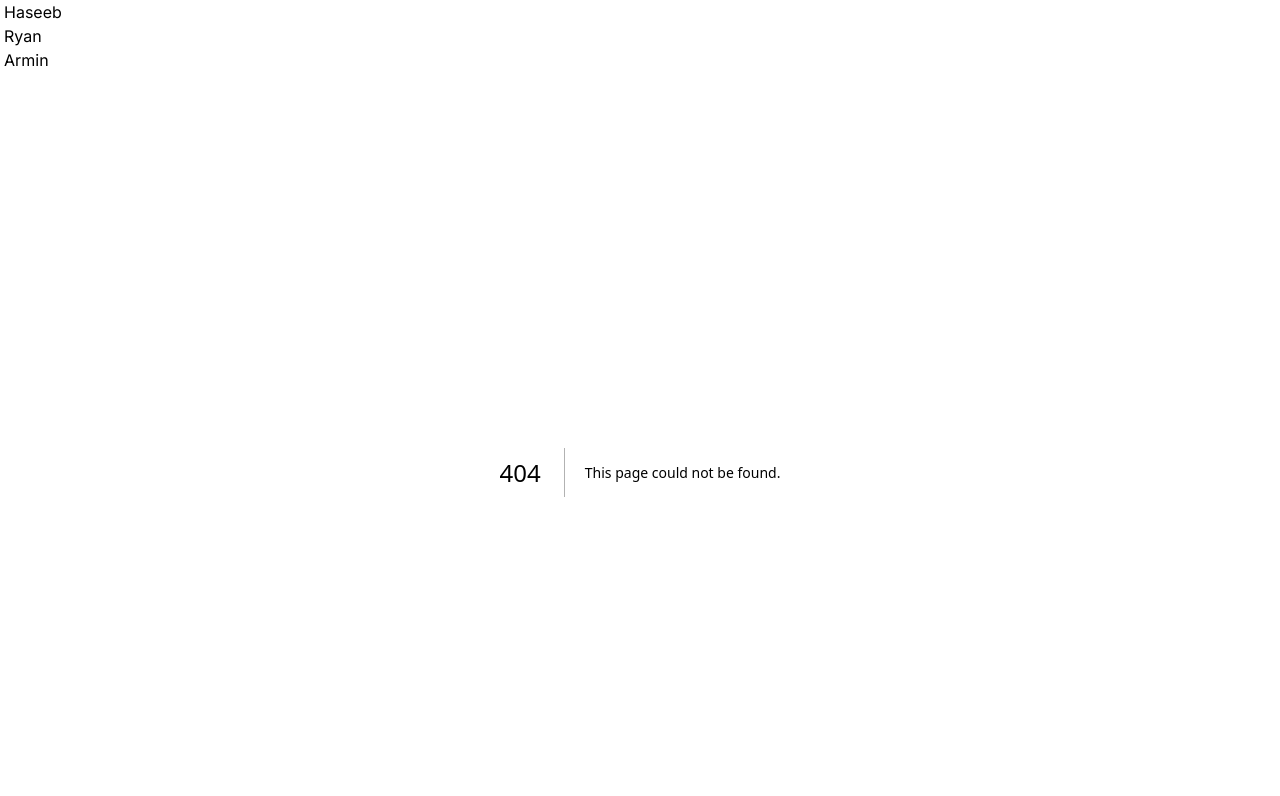
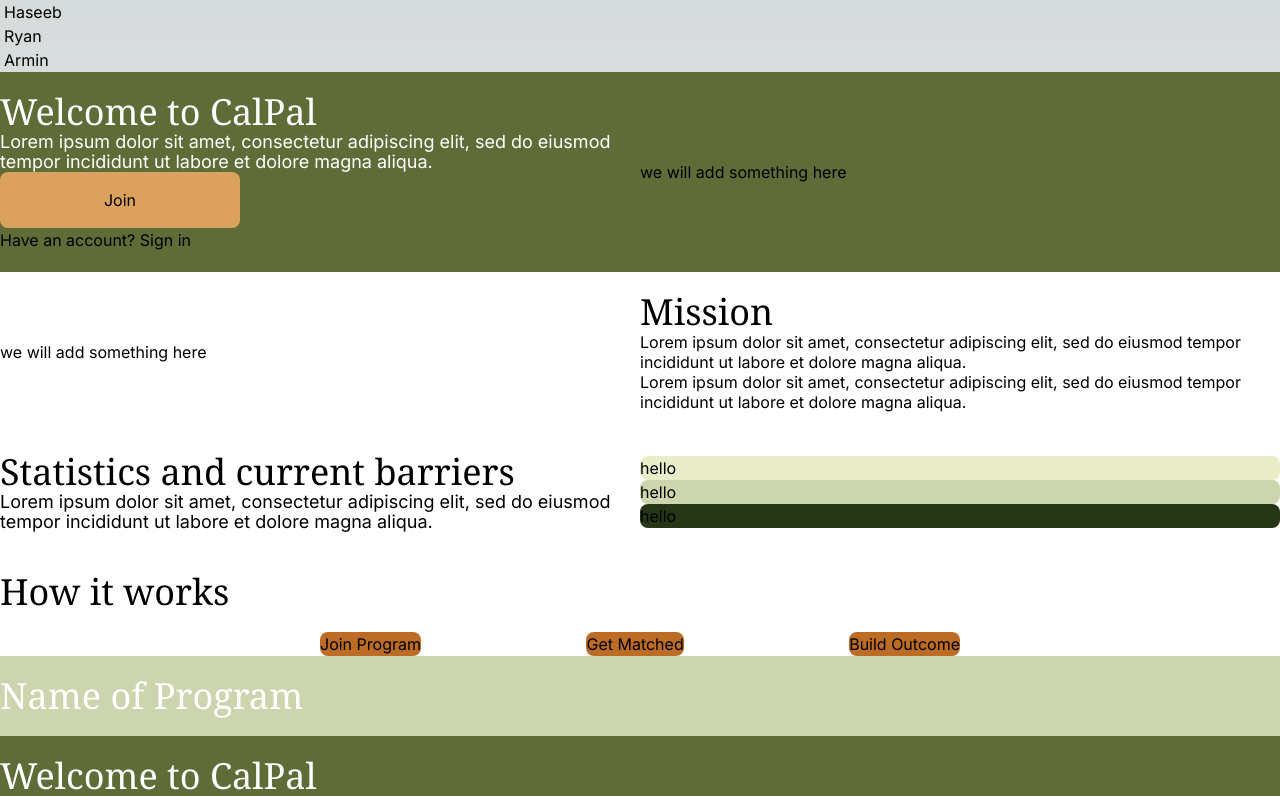
Before and after one commit to haywirebanana/The-We8, a Next.js app in the folder calpal/: page /landing in a window 1280 px wide. Before the commit this address had no page. Shown: the top 796 px of the page. Built offline with nearby package versions, Linux system fonts and the light colour scheme.

Commit message:
general layour of landing - LOOKS HORRENDOUS

```diff
--- /dev/null
+++ b/calpal/src/app/components/banner.tsx
@@ -0,0 +1,14 @@
+'use client'
+import Image from "next/image";
+
+export default function Banner() {
+    return (
+        <div className="flex h-420 flex-row items-center justify-between bg-green">
+                <div className="flex flex-col h-full w-1/2 justify-between py-5">
+                        <header className="text-white font-serif text-4xl font-normal">
+                            Name of Program
+                        </header>
+                </div>
+        </div>
+    );
+}
--- /dev/null
+++ b/calpal/src/app/components/how.tsx
@@ -0,0 +1,25 @@
+'use client'
+import Image from "next/image";
+
+export default function How() {
+    return (
+        <div className="flex h-3753 flex-col items-center justify-between bg-white">
+                <div className="w-full justify-between py-5">
+                        <header className="text-black font-serif text-4xl font-normal">
+                            How it works
+                        </header>
+                </div>
+                <div className="flex flex-row justify-between w-1/2">
+                    <div className="w-287 h-287 rounded-lg bg-clay">
+                        Join Program
+                    </div>
+                    <div className="w-287 h-287 rounded-lg bg-clay">
+                        Get Matched
+                    </div>
+                    <div className="w-287 h-287 rounded-lg bg-clay">
+                        Build Outcome
+                    </div>
+                </div>
+        </div>
+    );
+}
--- /dev/null
+++ b/calpal/src/app/components/mission.tsx
@@ -0,0 +1,29 @@
+'use client'
+import Image from "next/image";
+
+export default function Mission() {
+    return (
+        <div className="flex h-716 flex-row items-center justify-between bg-white">
+                <div className="w-1/2">
+                    we will add something here
+                </div>
+                <div className="flex flex-col h-full w-1/2 justify-between py-5">
+                        <header className="text-black font-serif text-4xl font-normal">
+                            Mission
+                        </header>
+                        <h2 className="text-black font-montserrat font-normal leading-5">
+                            Lorem ipsum dolor sit amet,
+                            consectetur adipiscing elit, sed do
+                            eiusmod tempor incididunt ut labore et
+                            dolore magna aliqua.
+                        </h2>
+                        <h2 className="text-black font-montserrat font-normal leading-5">
+                            Lorem ipsum dolor sit amet,
+                            consectetur adipiscing elit, sed do
+                            eiusmod tempor incididunt ut labore et
+                            dolore magna aliqua.
+                        </h2>
+                </div>
+        </div>
+    );
+}
--- /dev/null
+++ b/calpal/src/app/components/stats.tsx
@@ -0,0 +1,31 @@
+'use client'
+import Image from "next/image";
+
+export default function Stats() {
+    return (
+        <div className="flex h-3753 flex-row items-center justify-between bg-white">
+                <div className="flex flex-col h-full w-1/2 justify-between py-5">
+                        <header className="text-black font-serif text-4xl font-normal">
+                            Statistics and current barriers
+                        </header>
+                        <h2 className="text-black font-montserrat text-lg font-normal leading-5">
+                            Lorem ipsum dolor sit amet,
+                            consectetur adipiscing elit, sed do
+                            eiusmod tempor incididunt ut labore et
+                            dolore magna aliqua.
+                        </h2>
+                </div>
+                <div className="flex flex-col w-1/2">
+                    <div className="w-537 h-278.239 rounded-lg bg-light-green">
+                        hello
+                    </div>
+                    <div className="w-537 h-278.239 rounded-lg bg-green">
+                        hello
+                    </div>
+                    <div className="w-537 h-278.239 rounded-lg bg-dark-green">
+                        hello
+                    </div>
+                </div>
+        </div>
+    );
+}
--- /dev/null
+++ b/calpal/src/app/components/welcome.tsx
@@ -0,0 +1,29 @@
+'use client'
+import Image from "next/image";
+
+export default function Welcome() {
+    return (
+        <div className="flex h-3753 flex-row items-center justify-between bg-forest-green">
+                <div className="flex flex-col h-full w-1/2 justify-between py-5">
+                        <header className="text-white font-serif text-4xl font-normal">
+                            Welcome to CalPal
+                        </header>
+                        <h2 className="text-white font-montserrat text-lg font-normal leading-5">
+                            Lorem ipsum dolor sit amet,
+                            consectetur adipiscing elit, sed do
+                            eiusmod tempor incididunt ut labore et
+                            dolore magna aliqua.
+                        </h2>
+                        <button className="h-150 w-60 rounded-lg bg-sand p-4">
+                            Join
+                        </button>
+                        <h3>
+                            Have an account? <a href="/signin" className="hover:underline">Sign in</a>
+                        </h3>
+                </div>
+                <div className="w-1/2">
+                    we will add something here
+                </div>
+        </div>
+    );
+}
--- /dev/null
+++ b/calpal/src/app/landing/page.tsx
@@ -0,0 +1,18 @@
+import Image from "next/image";
+import Welcome from "../components/welcome";
+import Mission from "../components/mission";
+import Stats from "../components/stats"
+import How from "../components/how";
+import Banner from "../components/banner";
+
+export default function Login() {
+    return (
+        <div className="h-3753">
+            <Welcome />
+            <Mission />
+            <Stats />
+            <How />
+            <Banner />
+        </div>
+    );
+}
--- a/calpal/src/app/layout.tsx
+++ b/calpal/src/app/layout.tsx
@@ -3,6 +3,7 @@ import { Inter } from 'next/font/google'
 import './globals.css'
 import Navbar from './components/navbar'
 import Footer from './components/footer'
+import Landing from './landing/page'
 const inter = Inter({ subsets: ['latin'] })
 
 export const metadata: Metadata = {
@@ -19,6 +20,7 @@ export default function RootLayout({
     <html lang='en'>
       <body className={inter.className}>
         <Navbar />
+        <Landing />
         {children}
         <Footer />
       </body>
```
